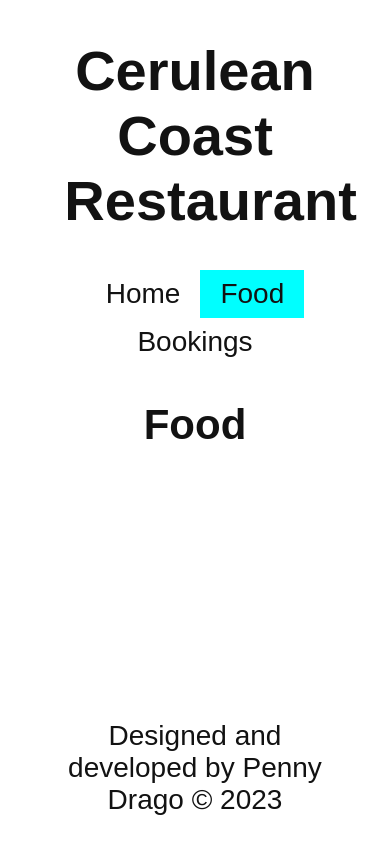
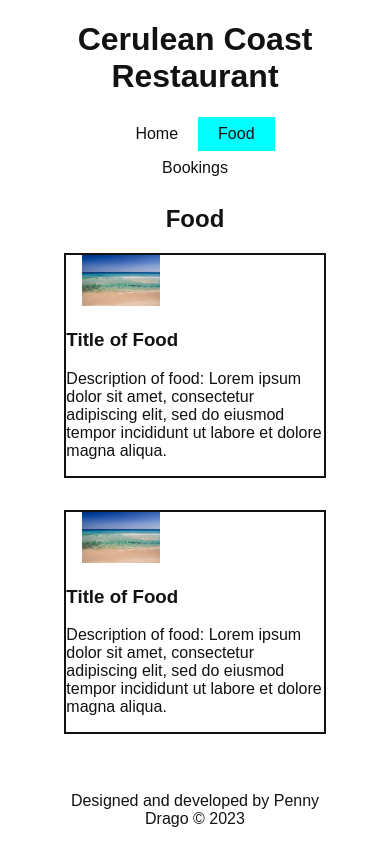
Before and after one commit to pennydrago/cerulean-coast, a React (Create React App) app: page /food in a window 390 px wide. Built offline with nearby package versions, Linux system fonts and the light colour scheme.

Commit message:
Add FoodCard component and CSS styles

```diff
--- a/src/components/App.css
+++ b/src/components/App.css
@@ -49,3 +49,41 @@
   padding-top: 25vh;
   padding-bottom: 25vh;
 }
+
+/* FoodCard component styles */
+.food-card {
+  border: solid 2px #121212;
+  display: flex;
+  align-items: center;
+  margin: 0rem 0rem 3rem;
+}
+
+.food-image {
+  max-width: 30%;
+  padding: 0 1rem;
+}
+
+.food-image img {
+ max-width: 100%;
+ }
+
+.food-info {
+  text-align: left;
+}
+
+@media screen and (max-width: 1000px) {
+  .App {
+    font-size: 1.25rem;
+  }
+}
+
+@media screen and (max-width: 640px) {
+  .App {
+    font-size: 1rem;
+  }
+
+  .food-card {
+    display: block;
+    margin: 0rem 0rem 2rem;
+  }
+}
--- a/src/components/Food.js
+++ b/src/components/Food.js
@@ -1,10 +1,13 @@
 import React from "react";
+import FoodCard from "./FoodCard";
 
 function Food() {
   return (
     <div>
       <div className="container">
         <h2>Food</h2>
+        <FoodCard />
+        <FoodCard />
       </div>
     </div>
   );
--- /dev/null
+++ b/src/components/FoodCard.js
@@ -0,0 +1,18 @@
+import React from 'react';
+import beachImage from "../images/fabio-fistarol-vkLv1LP_xCw-unsplash.jpg";
+
+function FoodCard() {
+  return (
+    <div className="food-card">
+      <div className='food-image'>
+        <img src={beachImage} alt="beach"/>
+      </div>
+      <div className="food-info">
+        <h3>Title of Food</h3>
+        <p>Description of food: Lorem ipsum dolor sit amet, consectetur adipiscing elit, sed do eiusmod tempor incididunt ut labore et dolore magna aliqua.</p>
+      </div>
+    </div>
+  );
+}
+
+export default FoodCard;
```
